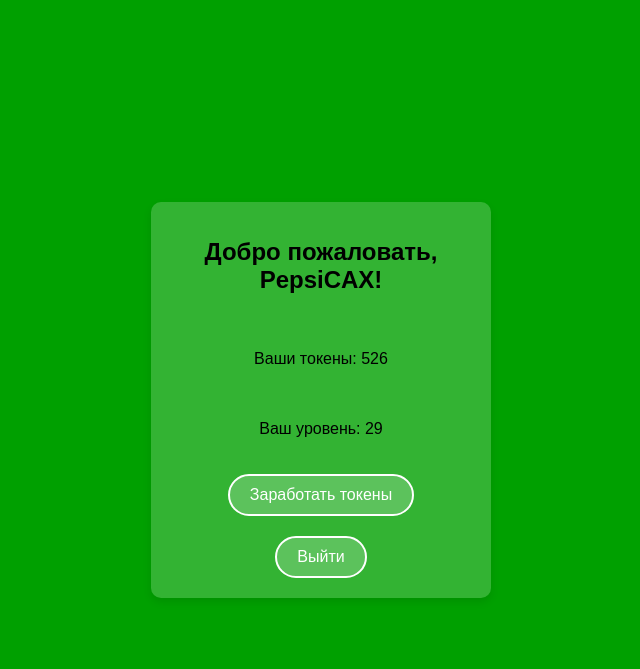
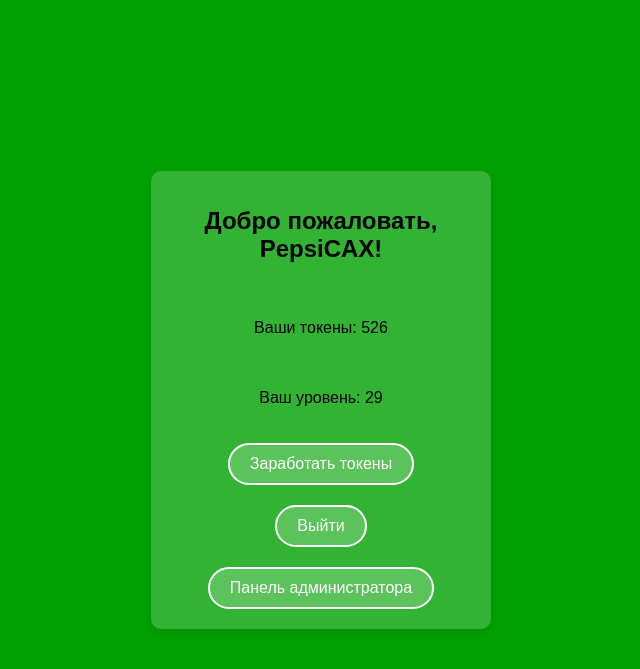
Before and after one commit to hackernikitaHACK/Web-app-NemCoin, a Flask app: page / in a window 1280 px wide. Shown: the top 669 px of the page, without its empty margins (319-959 px from the left). Run offline with Flask 3, Linux system fonts and the light colour scheme; a user stored in the database is signed in.

Commit message:
Update index.html

```diff
--- a/templates/index.html
+++ b/templates/index.html
@@ -13,13 +13,19 @@
         <p>Ваш уровень: {{ level }}</p>    <!-- Показатель уровня -->
 
         <form action="/get_token" method="POST">
-    <button type="submit" class="button">Заработать токены</button>
-</form>
+            <button type="submit" class="button">Заработать токены</button>
+        </form>
 
         <form action="/logout" method="POST">
-    <button type="submit" class="button">Выйти</button>  <!-- Кнопка для выхода -->
-</form>
+            <button type="submit" class="button">Выйти</button>  <!-- Кнопка для выхода -->
+        </form>
 
+        <!-- Кнопка для панели администратора, если пользователь — админ -->
+        {% if is_admin %}
+        <form action="/admin" method="GET">
+            <button type="submit" class="button">Панель администратора</button>  <!-- Кнопка для админки -->
+        </form>
+        {% endif %}
     </div>
 </body>
 </html>
```
